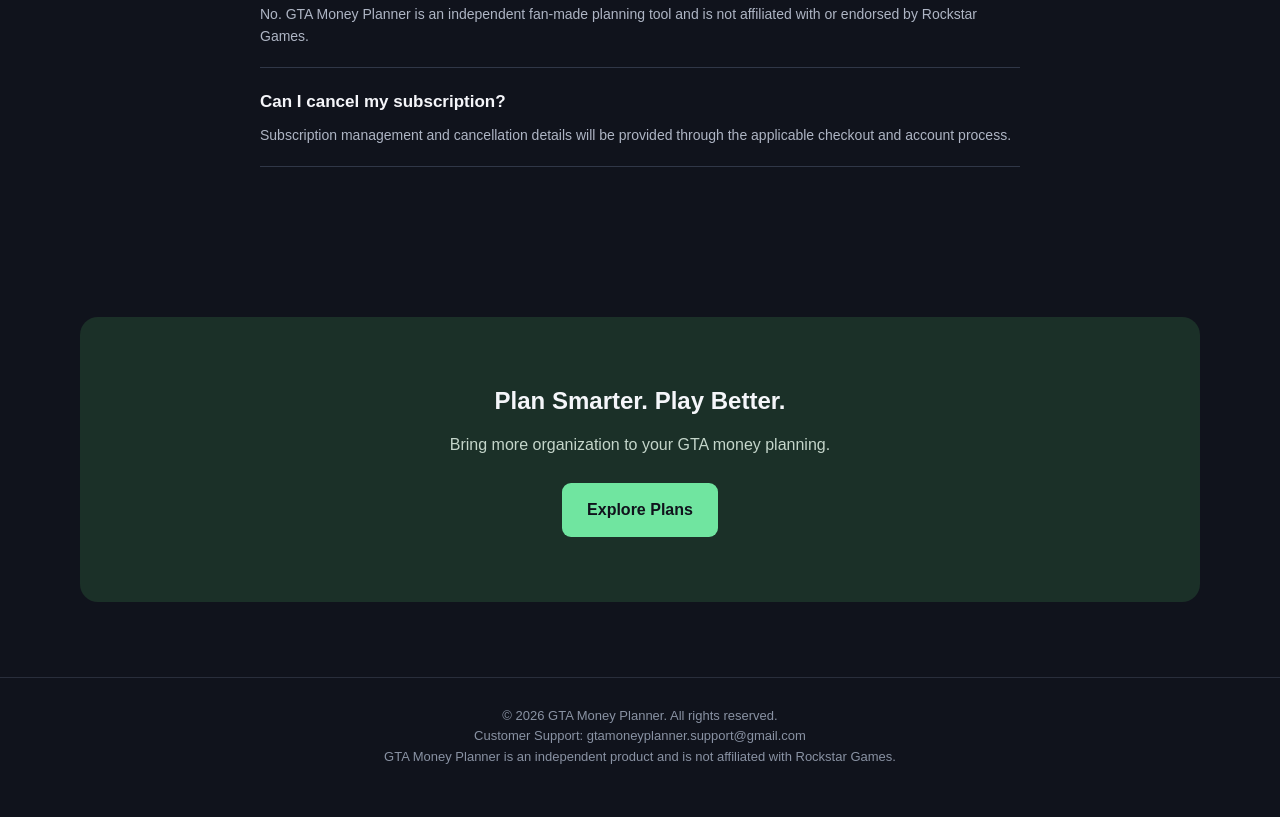
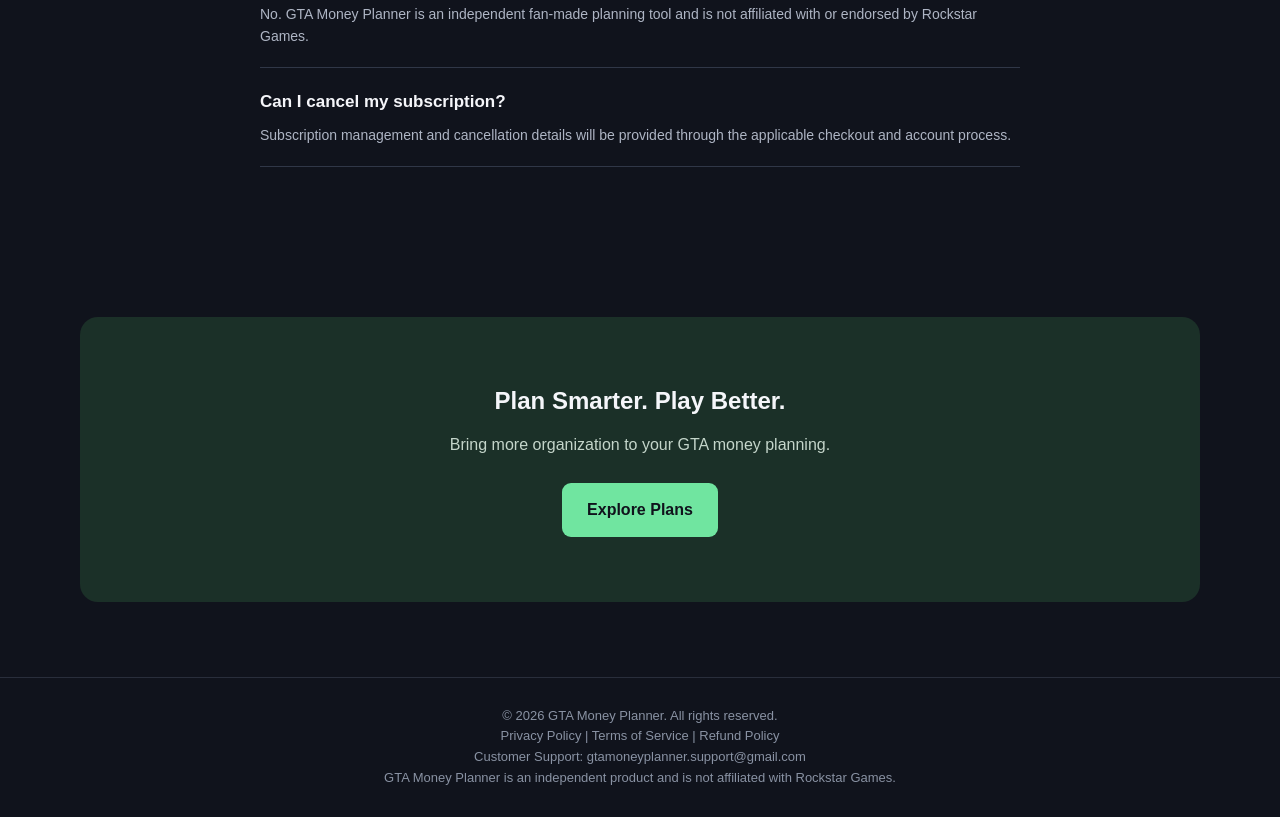
Before and after one commit to amitsinghapi7-a11y/gta-money-planner-website, a plain HTML site: page index.html in a window 1280 px wide. Shown: the part 2950-3767 px from the top of the page. Before the commit the page ends 3746 px from the top, so only its background shows below. Drawn offline with Linux system fonts and the light colour scheme.

Commit message:
Update index.html

```diff
--- a/index.html
+++ b/index.html
@@ -439,14 +439,23 @@
 
 </main>
 
+
 <footer>
   <div class="container">
     <p>© 2026 GTA Money Planner. All rights reserved.</p>
+
+    <p>
+      <a href="privacy.html">Privacy Policy</a> |
+      <a href="terms.html">Terms of Service</a> |
+      <a href="refund.html">Refund Policy</a>
+    </p>
+
     <p>Customer Support:
       <a href="mailto:gtamoneyplanner.support@gmail.com">
         gtamoneyplanner.support@gmail.com
       </a>
     </p>
+
     <p>GTA Money Planner is an independent product and is not affiliated with Rockstar Games.</p>
   </div>
 </footer>
```
